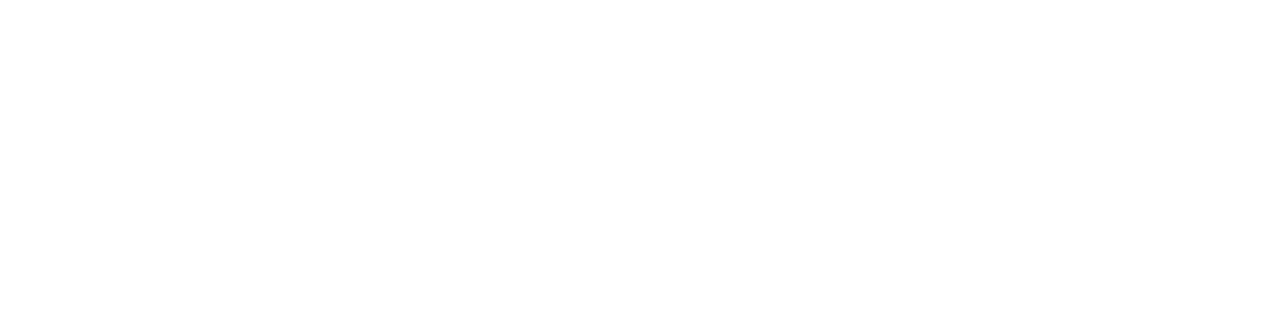
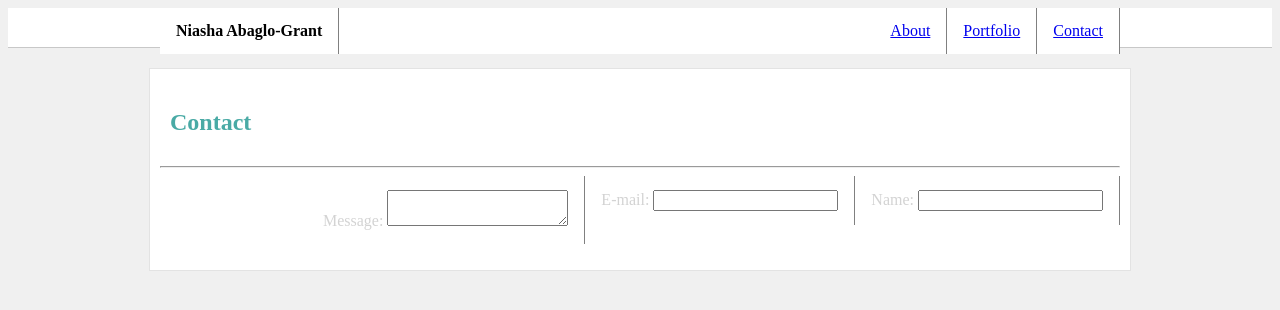
Before and after one commit to niashagrant/Basic-Portfolio, a plain HTML site: page contact.html in a window 1280 px wide. Drawn offline with Linux system fonts and the light colour scheme.

Commit message:
started the contact page

```diff
--- a/assets/css/style.css
+++ b/assets/css/style.css
@@ -1,5 +1,5 @@
 html {
-  background-color: grey;
+  background-color: rgb(240, 240, 240);
 }
 
 .container {
@@ -25,6 +25,8 @@ html {
   height: 5%;
   padding-left: 0;
   margin: 0;
+  border-bottom: solid rgb(200, 200, 200) 1px;
+  margin-bottom: 20px;
 }
 
 ul {
@@ -46,10 +48,14 @@ li {
 }
 
 .aboutMe {
-  border: dashed red 2px;
+  border: solid rgb(227, 227, 227) 1px;
   background-color: white;
   padding: 10px;
   width: 960px;
+}
+
+.contact {
+  color: rgb(73, 170, 165);
 }
 
 .footer {
@@ -61,5 +67,5 @@ li {
   background-color: #666666;
   color: white;
   text-align: center;
-  border-top: solid black 15px;
+  border-top: solid rgb(73, 170, 165) 15px;
 }
--- a/contact.html
+++ b/contact.html
@@ -0,0 +1,41 @@
+<html lang="en">
+<head>
+    <meta charset="UTF-8">
+    <meta name="viewport" content="width=device-width, initial-scale=1.0">
+    <meta http-equiv="X-UA-Compatible" content="ie=edge">
+    <link rel="stylesheet" href="assets/css/style.css">
+    <title>Document</title>
+</head>
+<body>
+    <header class="header">
+        <div class="container">
+          <ul>
+            <li><a href="#">Contact</a></li>
+            <li><a href="#">Portfolio</a></li>
+            <li><a href="#">About</a></li>
+            <li id="myName">Niasha Abaglo-Grant</li>
+          </ul>
+        </div>
+      </header>
+
+      <section class="container aboutMe">
+        <h1 class="contact" style="padding: 10px;">Contact</h1>
+        <hr />
+
+    <form action="/my-handling-form-page" method="post">
+        <ul>
+         <li>
+           <label for="name">Name:</label>
+           <input type="text" id="name" name="user_name" />
+         </li>
+         <li>
+           <label for="mail">E-mail:</label>
+           <input type="email" id="mail" name="user_email" />
+         </li>
+         <li>
+           <label for="msg">Message:</label>
+           <textarea id="msg" name="user_message"></textarea>
+         </li>
+        </section>
+</body>
+</html>
```
Also changed, not shown: index.html (+0 -2 lines).
